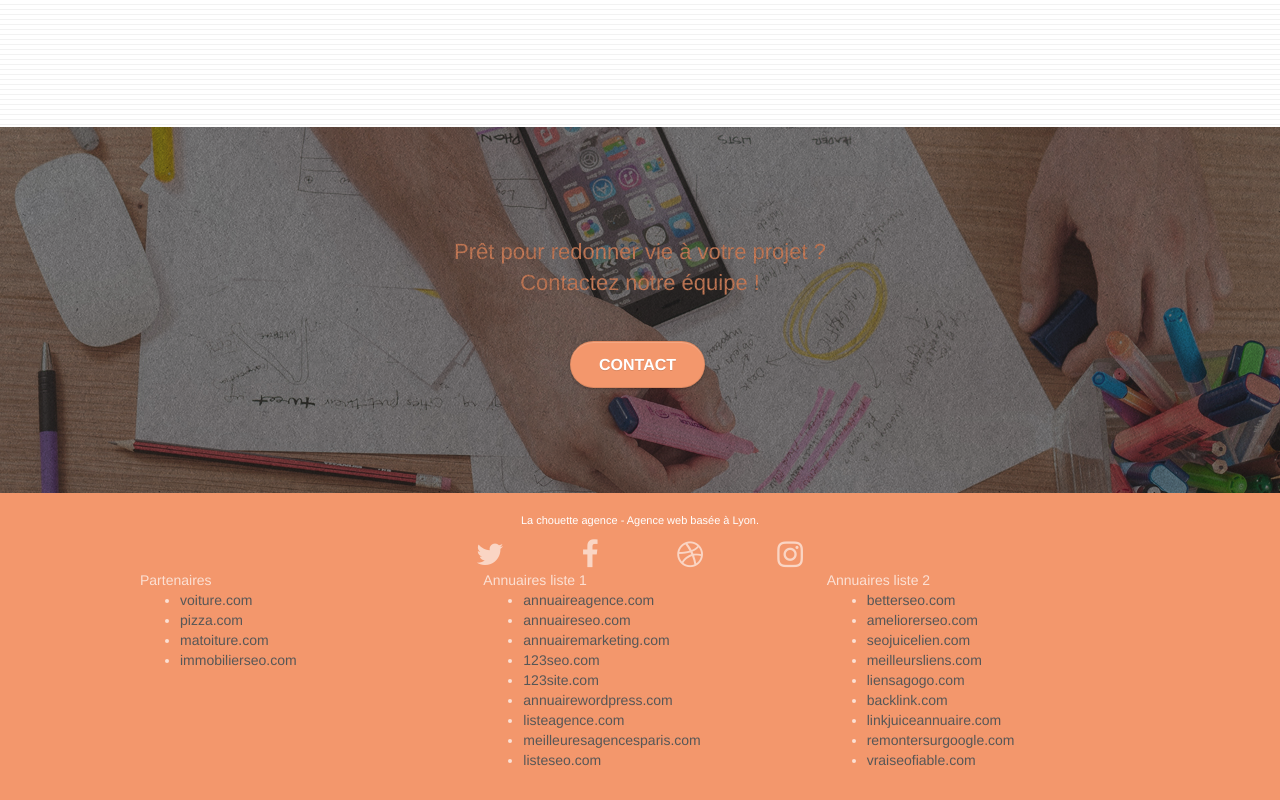
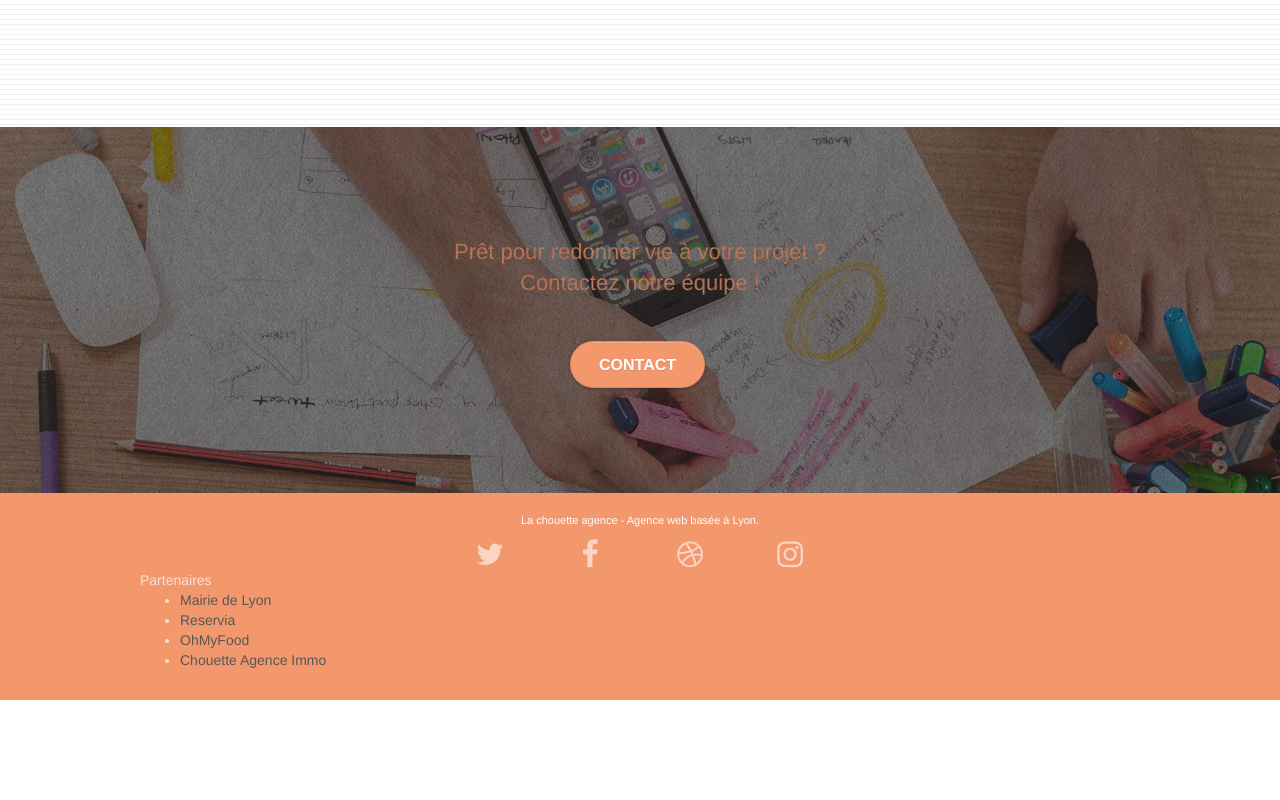
Before and after one commit to MarySau/MaryleneSaurat_4_16022021, a plain HTML site: page index.html in a window 1280 px wide. Shown: the part 2889-3689 px from the top of the page. After the commit the page ends 3589 px from the top, so only its background shows below. Drawn offline with Linux system fonts and the light colour scheme.

Commit message:
liens footer

```diff
--- a/index.html
+++ b/index.html
@@ -227,7 +227,7 @@
 <!-- bloc-5-cta END -->
 
 <!-- Footer - bloc-8 -->
-<div class="bloc bgc-atomic-tangerine d-bloc" id="bloc-8">
+<footer class="bloc bgc-atomic-tangerine d-bloc" id="bloc-8">
 	<div class="container bloc-sm">
 		<div class="row">
 			<div class="col-sm-12">
@@ -237,68 +237,40 @@
 				<div class="row row-no-gutters social">
 					<div class="col-sm-3">
 						<div class="text-center">
-							<a class="social" href="index.html"><span class="fa fa-twitter icon-md"></span></a>
+							<a class="social" href="https://www.twitter.com" title="Twitter"><span class="fa fa-twitter icon-md"></span></a>
 						</div>
 					</div>
 					<div class="col-sm-3">
 						<div class="text-center">
-							<a class="social" href="index.html"><span class="fa fa-facebook icon-md"></span></a>
+							<a class="social" href="https://www.facebook.com" title="Facebook" target="_blank" rel="noreferrer noopener"><span class="fa fa-facebook icon-md"></span></a>
 						</div>
 					</div>
 					<div class="col-sm-3">
 						<div class="text-center">
-							<a class="social" href="index.html"><span class="fa fa-dribbble icon-md"></span></a>
+							<a class="social" href="https://www.dribbble.com" title="Dribble" target="_blank" rel="noreferrer noopener"><span class="fa fa-dribbble icon-md"></span></a>
 						</div>
 					</div>
 					<div class="col-sm-3">
 						<div class="text-center">
-							<a class="social" href="index.html"><span class="fa fa-instagram icon-md"></span></a>
+							<a class="social" href="https://www.instagram.com" title="Instagram" target="_blank" rel="noreferrer noopener"><span class="fa fa-instagram icon-md"></span></a>
 						</div>
 					</div>
 				</div>
 				<div class="row">
 					<div class="col-sm-4">
 						Partenaires
-							<ul>
-								<li><a href="voiture.com">voiture.com</a></li>
-								<li><a href="pizza.com">pizza.com</a></li>
-								<li><a href="matoiture.com">matoiture.com</a></li>
-								<li><a href="immobilierseo.com">immobilierseo.com</a></li>
-							</ul>
-					</div>
-					<div class="col-sm-4">
-						Annuaires liste 1
 						<ul>
-							<li><a href="annuaireagence.com">annuaireagence.com</a></li>
-							<li><a href="annuaireseo.com">annuaireseo.com</a></li>
-							<li><a href="annuairemarketing.com">annuairemarketing.com</a></li>
-							<li><a href="123seoture.com">123seo.com</a></li>
-							<li><a href="123site.com">123site.com</a></li>
-							<li><a href="annuairewordpress.com">annuairewordpress.com</a></li>
-							<li><a href="listeagence.com">listeagence.com</a></li>
-							<li><a href="meilleuresagencesparis.com">meilleuresagencesparis.com</a></li>
-							<li><a href="listeseo.com">listeseo.com</a></li>
-						</ul>
-					</div>
-					<div class="col-sm-4">
-						Annuaires liste 2
-						<ul>
-							<li><a href="betterseo.com">betterseo.com</a></li>
-							<li><a href="ameliorerseo.com">ameliorerseo.com</a></li>
-							<li><a href="seojuicelien.com">seojuicelien.com</a></li>
-							<li><a href="meilleursliens.com">meilleursliens.com</a></li>
-							<li><a href="liensagogo.com">liensagogo.com</a></li>
-							<li><a href="backlink.com">backlink.com</a></li>
-							<li><a href="linkjuiceannuaire.com">linkjuiceannuaire.com</a></li>
-							<li><a href="remontersurgoogle.com">remontersurgoogle.com</a></li>
-							<li><a href="vraiseofiable.com">vraiseofiable.com</a></li>
+							<li><a href="#" title="Mairie de Lyon" target="_blank" rel="noreferrer noopener">Mairie de Lyon</a></li>
+							<li><a href="#" title="Reservia" target="_blank" rel="noreferrer noopener">Reservia</a></li>
+							<li><a href="#" title="OhMyFood" target="_blank" rel="noreferrer noopener">OhMyFood</a></li>
+							<li><a href="#" title="Chouette Agence Immo" target="_blank" rel="noreferrer noopener">Chouette Agence Immo</a></li>
 						</ul>
 					</div>
 				</div>
 			</div>
 		</div>
 	</div>
-</div>
+</footer>
 <!-- Footer - bloc-8 END -->
 
 </div>
```
Also changed, not shown: contact.html (+17 -6 lines).
